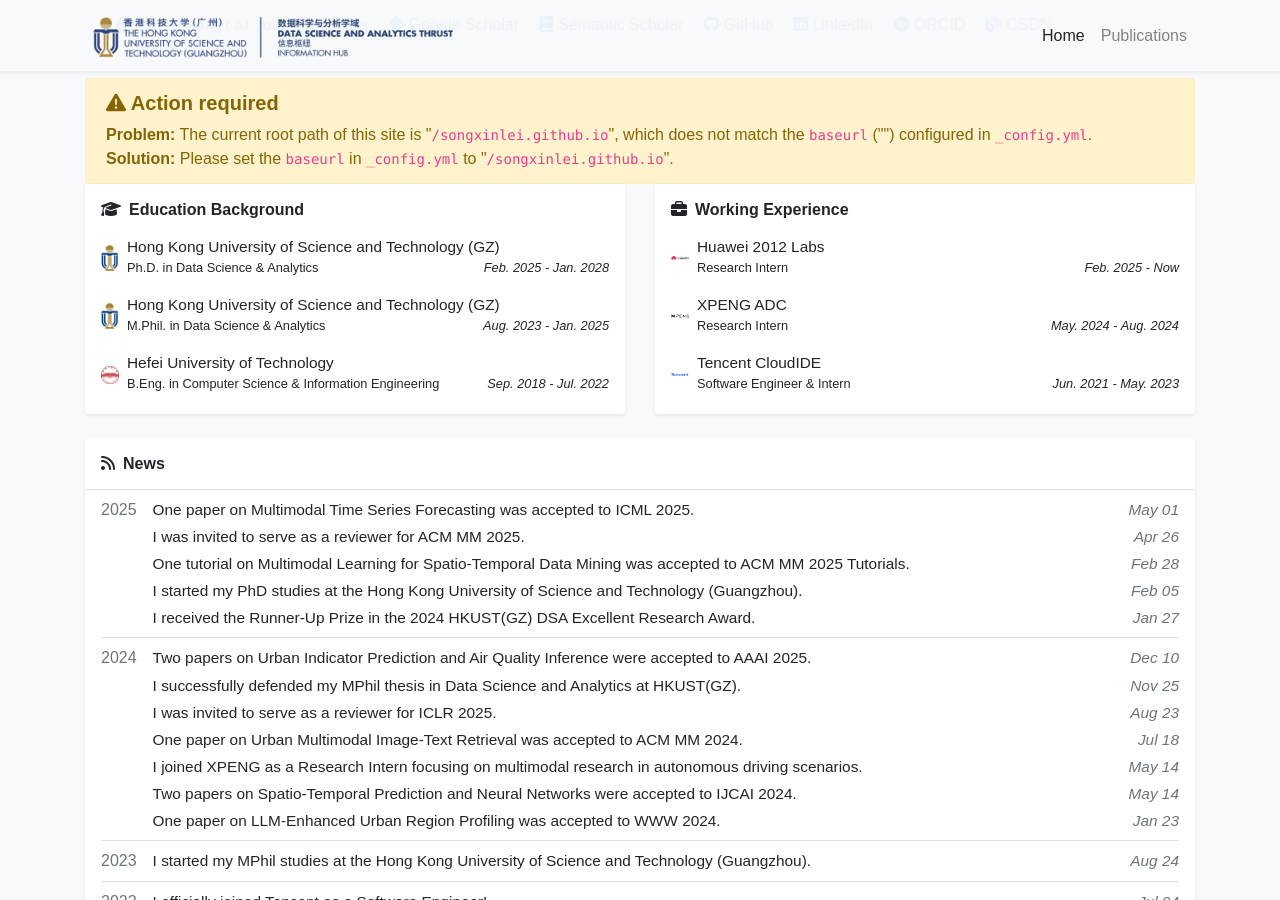
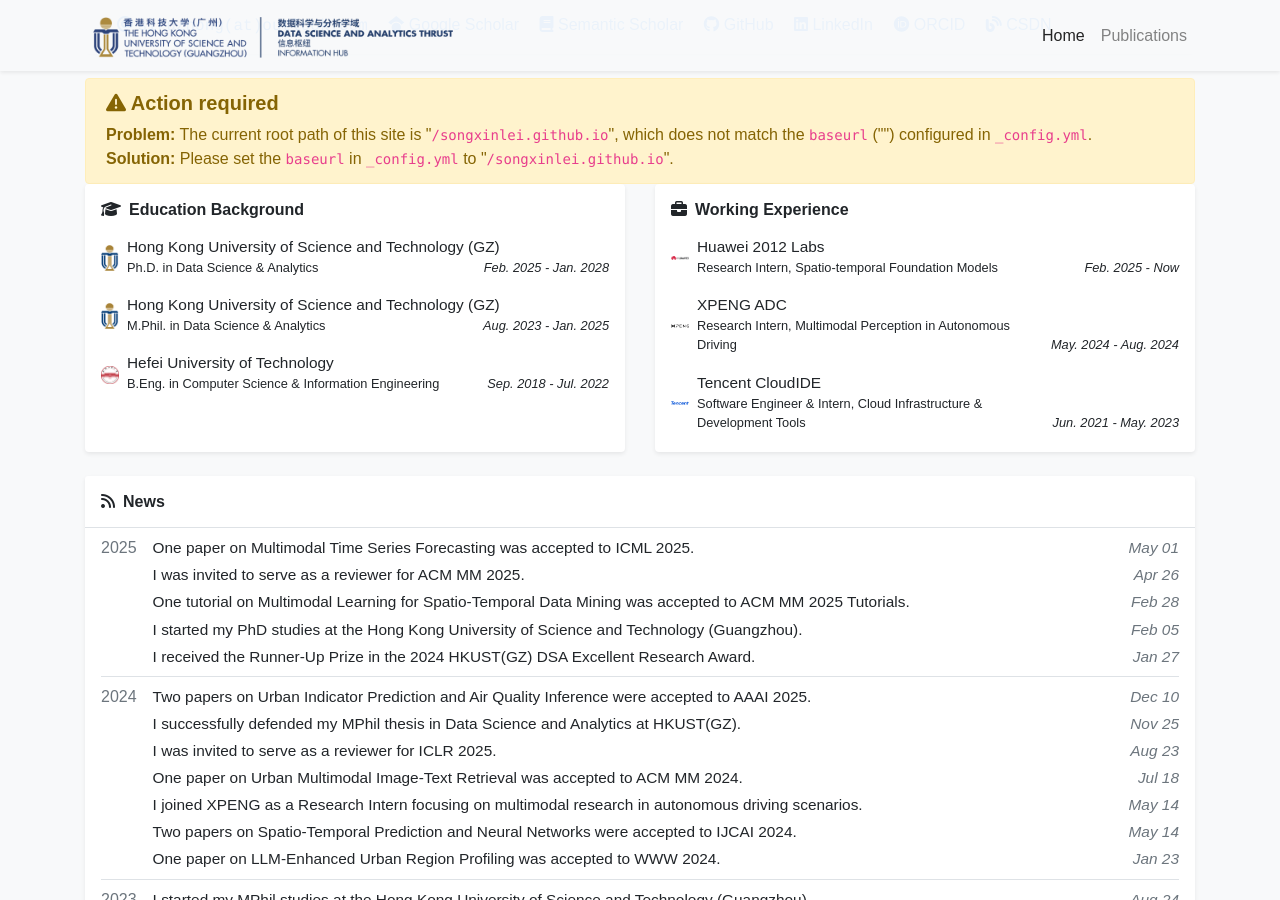
Before and after one commit to thunderlrr/songxinlei.github.io, a Jekyll site: the page built from index.html, in a window 1280 px wide and 900 px high, scrolled down 319 px. Built offline with Jekyll 4.4.1, drawn with Linux system fonts in a browser that asks for light colours; a style sheet for code colours, icons or effects is not loaded.

Commit message:
update profile

```diff
--- a/_data/profile.yml
+++ b/_data/profile.yml
@@ -52,15 +52,15 @@
 experience:
 - name: Huawei 2012 Labs
   logo: /assets/images/badges/Huawei-Logo.png
-  position: Research Intern
+  position: Research Intern, Spatio-temporal Foundation Models
   date: Feb. 2025 - Now
 - name: XPENG ADC
   logo: /assets/images/badges/xpeng_company.png
-  position: Research Intern
+  position: Research Intern, Multimodal Perception in Autonomous Driving
   date: May. 2024 - Aug. 2024
 - name: Tencent CloudIDE
   logo: /assets/images/badges/tencent_company.png
-  position: Software Engineer & Intern
+  position: Software Engineer & Intern, Cloud Infrastructure & Development Tools
   date: Jun. 2021 - May. 2023
 
 awards:
```
